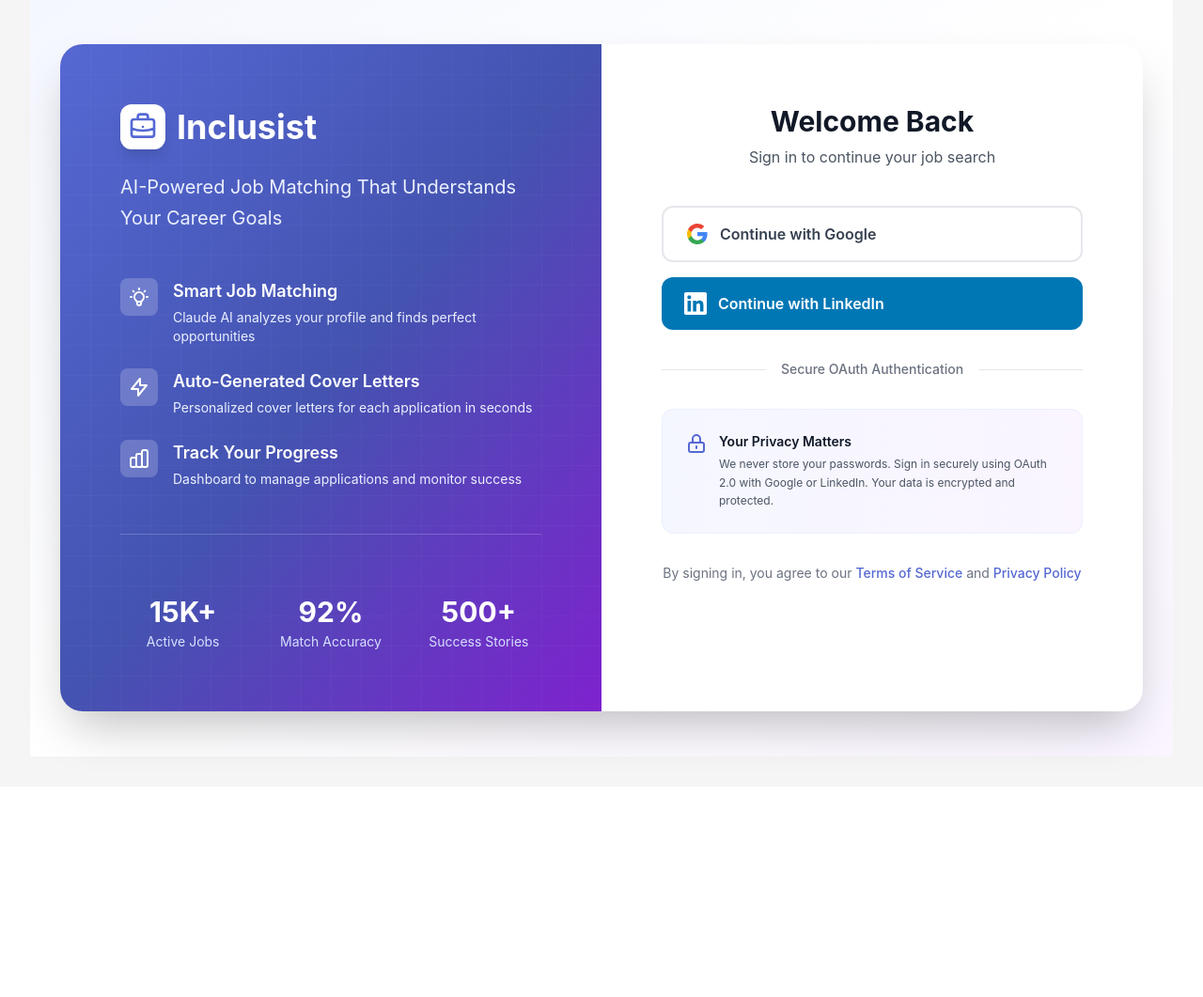
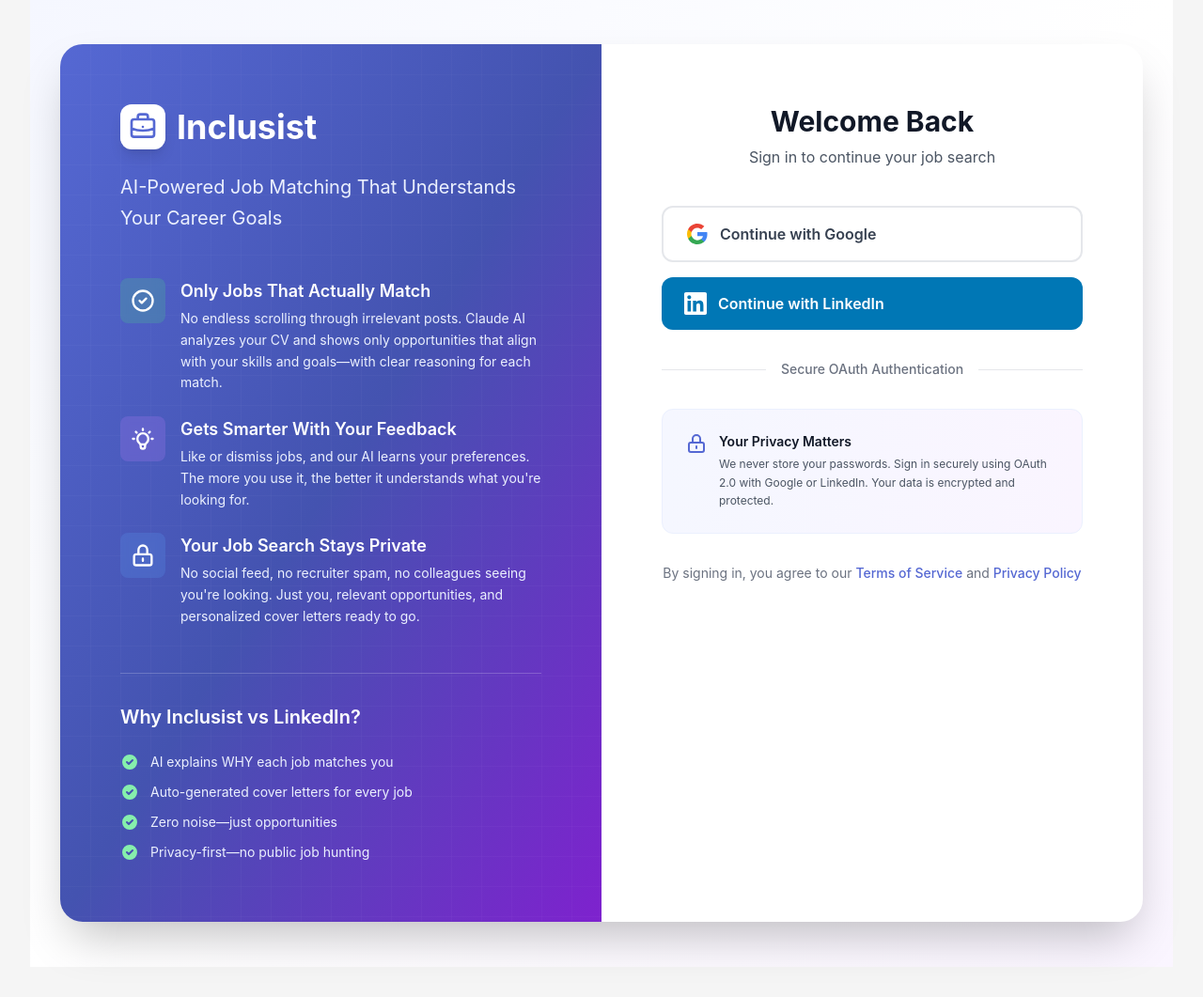
Before and after one commit to Inclusist/job-monitor, a Flask app: page /login in a window 1280 px wide. Shown: the part 105-1166 px from the top of the page at 94% size. Before the commit the page ends 916 px from the top, so only its background shows below. Run offline with Flask 3, Linux system fonts and the light colour scheme; some libraries are stand-ins or nearby versions.

Commit message:
Update login page with real differentiators vs LinkedIn
Replaced promotional content with actual value propositions:

Features section:
- "Only Jobs That Actually Match" - emphasizes relevance + reasoning
- "Gets Smarter With Your Feedback" - explains learning system
- "Your Job Search Stays Private" - privacy-first approach

Bottom section:
- Removed fake stats (15K+ jobs, 92% accuracy, etc.)
- Added "Why Inclusist vs LinkedIn?" comparison
- 4 key differentiators with checkmarks

Design improvements:
- Color-coded icons (green, purple, blue)
- Larger icons (w-12 h-12)
- Better spacing and readability

🤖 Generated with [Claude Code](https://claude.com/claude-code)

Co-Authored-By: Claude Sonnet 4.5 <noreply@anthropic.com>

```diff
--- a/web/templates/login.html
+++ b/web/templates/login.html
@@ -41,61 +41,74 @@
                     <div class="space-y-6">
                         <div class="flex items-start space-x-4" data-aos="fade-up" data-aos-delay="100">
                             <div class="flex-shrink-0">
-                                <div class="w-10 h-10 bg-white/20 backdrop-blur-sm rounded-lg flex items-center justify-center">
-                                    <svg class="w-6 h-6" fill="none" stroke="currentColor" viewBox="0 0 24 24">
+                                <div class="w-12 h-12 bg-green-400/20 backdrop-blur-sm rounded-lg flex items-center justify-center">
+                                    <svg class="w-7 h-7" fill="none" stroke="currentColor" viewBox="0 0 24 24">
+                                        <path stroke-linecap="round" stroke-linejoin="round" stroke-width="2" d="M9 12l2 2 4-4m6 2a9 9 0 11-18 0 9 9 0 0118 0z"></path>
+                                    </svg>
+                                </div>
+                            </div>
+                            <div>
+                                <h3 class="text-lg font-semibold mb-1">Only Jobs That Actually Match</h3>
+                                <p class="text-primary-100 text-sm leading-relaxed">No endless scrolling through irrelevant posts. Claude AI analyzes your CV and shows only opportunities that align with your skills and goals—with clear reasoning for each match.</p>
+                            </div>
+                        </div>
+
+                        <div class="flex items-start space-x-4" data-aos="fade-up" data-aos-delay="200">
+                            <div class="flex-shrink-0">
+                                <div class="w-12 h-12 bg-purple-400/20 backdrop-blur-sm rounded-lg flex items-center justify-center">
+                                    <svg class="w-7 h-7" fill="none" stroke="currentColor" viewBox="0 0 24 24">
                                         <path stroke-linecap="round" stroke-linejoin="round" stroke-width="2" d="M9.663 17h4.673M12 3v1m6.364 1.636l-.707.707M21 12h-1M4 12H3m3.343-5.657l-.707-.707m2.828 9.9a5 5 0 117.072 0l-.548.547A3.374 3.374 0 0014 18.469V19a2 2 0 11-4 0v-.531c0-.895-.356-1.754-.988-2.386l-.548-.547z"></path>
                                     </svg>
                                 </div>
                             </div>
                             <div>
-                                <h3 class="text-lg font-semibold mb-1">Smart Job Matching</h3>
-                                <p class="text-primary-100 text-sm">Claude AI analyzes your profile and finds perfect opportunities</p>
-                            </div>
-                        </div>
-
-                        <div class="flex items-start space-x-4" data-aos="fade-up" data-aos-delay="200">
-                            <div class="flex-shrink-0">
-                                <div class="w-10 h-10 bg-white/20 backdrop-blur-sm rounded-lg flex items-center justify-center">
-                                    <svg class="w-6 h-6" fill="none" stroke="currentColor" viewBox="0 0 24 24">
-                                        <path stroke-linecap="round" stroke-linejoin="round" stroke-width="2" d="M13 10V3L4 14h7v7l9-11h-7z"></path>
-                                    </svg>
-                                </div>
-                            </div>
-                            <div>
-                                <h3 class="text-lg font-semibold mb-1">Auto-Generated Cover Letters</h3>
-                                <p class="text-primary-100 text-sm">Personalized cover letters for each application in seconds</p>
+                                <h3 class="text-lg font-semibold mb-1">Gets Smarter With Your Feedback</h3>
+                                <p class="text-primary-100 text-sm leading-relaxed">Like or dismiss jobs, and our AI learns your preferences. The more you use it, the better it understands what you're looking for.</p>
                             </div>
                         </div>
 
                         <div class="flex items-start space-x-4" data-aos="fade-up" data-aos-delay="300">
                             <div class="flex-shrink-0">
-                                <div class="w-10 h-10 bg-white/20 backdrop-blur-sm rounded-lg flex items-center justify-center">
-                                    <svg class="w-6 h-6" fill="none" stroke="currentColor" viewBox="0 0 24 24">
-                                        <path stroke-linecap="round" stroke-linejoin="round" stroke-width="2" d="M9 19v-6a2 2 0 00-2-2H5a2 2 0 00-2 2v6a2 2 0 002 2h2a2 2 0 002-2zm0 0V9a2 2 0 012-2h2a2 2 0 012 2v10m-6 0a2 2 0 002 2h2a2 2 0 002-2m0 0V5a2 2 0 012-2h2a2 2 0 012 2v14a2 2 0 01-2 2h-2a2 2 0 01-2-2z"></path>
+                                <div class="w-12 h-12 bg-blue-400/20 backdrop-blur-sm rounded-lg flex items-center justify-center">
+                                    <svg class="w-7 h-7" fill="none" stroke="currentColor" viewBox="0 0 24 24">
+                                        <path stroke-linecap="round" stroke-linejoin="round" stroke-width="2" d="M12 15v2m-6 4h12a2 2 0 002-2v-6a2 2 0 00-2-2H6a2 2 0 00-2 2v6a2 2 0 002 2zm10-10V7a4 4 0 00-8 0v4h8z"></path>
                                     </svg>
                                 </div>
                             </div>
                             <div>
-                                <h3 class="text-lg font-semibold mb-1">Track Your Progress</h3>
-                                <p class="text-primary-100 text-sm">Dashboard to manage applications and monitor success</p>
+                                <h3 class="text-lg font-semibold mb-1">Your Job Search Stays Private</h3>
+                                <p class="text-primary-100 text-sm leading-relaxed">No social feed, no recruiter spam, no colleagues seeing you're looking. Just you, relevant opportunities, and personalized cover letters ready to go.</p>
                             </div>
                         </div>
                     </div>
 
-                    <!-- Stats -->
+                    <!-- Why Inclusist -->
                     <div class="mt-12 pt-8 border-t border-white/20">
-                        <div class="grid grid-cols-3 gap-6 text-center">
-                            <div>
-                                <div class="text-3xl font-bold mb-1">15K+</div>
-                                <div class="text-primary-200 text-sm">Active Jobs</div>
+                        <h3 class="text-xl font-semibold mb-6">Why Inclusist vs LinkedIn?</h3>
+                        <div class="space-y-3">
+                            <div class="flex items-center space-x-3">
+                                <svg class="w-5 h-5 text-green-300 flex-shrink-0" fill="currentColor" viewBox="0 0 20 20">
+                                    <path fill-rule="evenodd" d="M10 18a8 8 0 100-16 8 8 0 000 16zm3.707-9.293a1 1 0 00-1.414-1.414L9 10.586 7.707 9.293a1 1 0 00-1.414 1.414l2 2a1 1 0 001.414 0l4-4z" clip-rule="evenodd"></path>
+                                </svg>
+                                <span class="text-primary-100 text-sm">AI explains WHY each job matches you</span>
                             </div>
-                            <div>
-                                <div class="text-3xl font-bold mb-1">92%</div>
-                                <div class="text-primary-200 text-sm">Match Accuracy</div>
+                            <div class="flex items-center space-x-3">
+                                <svg class="w-5 h-5 text-green-300 flex-shrink-0" fill="currentColor" viewBox="0 0 20 20">
+                                    <path fill-rule="evenodd" d="M10 18a8 8 0 100-16 8 8 0 000 16zm3.707-9.293a1 1 0 00-1.414-1.414L9 10.586 7.707 9.293a1 1 0 00-1.414 1.414l2 2a1 1 0 001.414 0l4-4z" clip-rule="evenodd"></path>
+                                </svg>
+                                <span class="text-primary-100 text-sm">Auto-generated cover letters for every job</span>
                             </div>
-                            <div>
-                                <div class="text-3xl font-bold mb-1">500+</div>
-                                <div class="text-primary-200 text-sm">Success Stories</div>
+                            <div class="flex items-center space-x-3">
+                                <svg class="w-5 h-5 text-green-300 flex-shrink-0" fill="currentColor" viewBox="0 0 20 20">
+                                    <path fill-rule="evenodd" d="M10 18a8 8 0 100-16 8 8 0 000 16zm3.707-9.293a1 1 0 00-1.414-1.414L9 10.586 7.707 9.293a1 1 0 00-1.414 1.414l2 2a1 1 0 001.414 0l4-4z" clip-rule="evenodd"></path>
+                                </svg>
+                                <span class="text-primary-100 text-sm">Zero noise—just opportunities</span>
+                            </div>
+                            <div class="flex items-center space-x-3">
+                                <svg class="w-5 h-5 text-green-300 flex-shrink-0" fill="currentColor" viewBox="0 0 20 20">
+                                    <path fill-rule="evenodd" d="M10 18a8 8 0 100-16 8 8 0 000 16zm3.707-9.293a1 1 0 00-1.414-1.414L9 10.586 7.707 9.293a1 1 0 00-1.414 1.414l2 2a1 1 0 001.414 0l4-4z" clip-rule="evenodd"></path>
+                                </svg>
+                                <span class="text-primary-100 text-sm">Privacy-first—no public job hunting</span>
                             </div>
                         </div>
                     </div>
```
